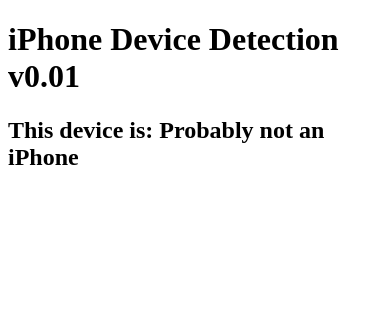
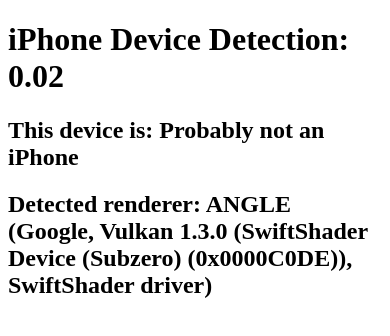
Before and after one commit to SilasReinagel/iPhoneDeviceDetectionWeb, a plain HTML site: page index.html in a window 390 px wide. Drawn offline with Linux system fonts and the light colour scheme.

Commit message:
Trying to improve dectection of later iPhone models.

```diff
--- a/index.html
+++ b/index.html
@@ -5,16 +5,19 @@
   <title>iPhone Device Detection</title>
   <script src="iphoneDeviceDetect.js"></script>
   <script>
+    const appendTextElement = (elementType, text) => {
+      const el = document.createElement(elementType);
+      el.appendChild(document.createTextNode(text));
+      document.body.appendChild(el);
+    }
+
     const detectDevice = () => {
-      const device = iPhoneDeviceModel();
-      const h = document.createElement("h2");
-      const t = document.createTextNode(`This device is: ${device}`);
-      h.appendChild(t);
-      document.body.appendChild(h);
+      appendTextElement("h1", `iPhone Device Detection: ${detectionVersion}`);
+      appendTextElement("h2", `This device is: ${iPhoneDeviceModel()}`);
+      appendTextElement("h2", `Detected renderer: ${getDetectedGpu()}`);
     };
   </script>
 </head>
 <body onload="detectDevice()">
-  <h1>iPhone Device Detection v0.01</h1>
 </body>
 </html>
--- a/iphoneDeviceDetect.js
+++ b/iphoneDeviceDetect.js
@@ -1,30 +1,39 @@
-function iPhoneDeviceModel() {
+const detectionVersion = '0.02';
+
+let detectionRenderer;
+
+const getDetectedGpu = () => {
+    if (!detectionRenderer)
+        return "None";
+    return detectionRenderer;
+}
+
+const iPhoneDeviceModel = () => {
   const canvas = document.createElement("canvas");
-  let renderer;
   if (canvas) {
-      const context = canvas.getContext("webgl") || canvas.getContext("experimental-webgl");
-      if (context) {
-          const info = context.getExtension("WEBGL_debug_renderer_info");
-          if (info) {
-              renderer = context.getParameter(info.UNMASKED_RENDERER_WEBGL);
+      const gl = canvas.getContext("webgl");
+      if (gl) {
+          const debugInfo = gl.getExtension("WEBGL_debug_renderer_info");
+          if (debugInfo) {
+              detectionRenderer = gl.getParameter(debugInfo.UNMASKED_RENDERER_WEBGL);
           }
       }
   }
 
   // iPhone 13 Series
-  if (renderer == "Apple A15 GPU")
+  if (detectionRenderer == "Apple A15 GPU")
     return "iPhone 13 Series";
 
   // iPhone 12 Series
-  if (renderer == "Apple A14 GPU")
+  if (detectionRenderer == "Apple A14 GPU")
     return "iPhone 12 Series";
 
   // iPhone 11 Series
-  if (renderer == "Apple A13 GPU")
+  if (detectionRenderer == "Apple A13 GPU")
     return "iPhone 11 Series";
 
   // iPhone XS Series (including XR)
-  if (renderer == "Apple A12 GPU")
+  if (detectionRenderer == "Apple A12 GPU")
     return "iPhone XS Series";
 
   // Below from StackOverflow: https://stackoverflow.com/a/49774317
@@ -35,7 +44,7 @@
 
   // iPhone 6+/6s+/7+ and 8+
   } else if ((window.screen.height / window.screen.width == 736 / 414) && (window.devicePixelRatio == 3)) {
-      switch (renderer) {
+      switch (detectionRenderer) {
           default:
               return "iPhone 6 Plus, 6s Plus, 7 Plus or 8 Plus";
           case "Apple A8 GPU":
@@ -50,7 +59,7 @@
 
   // iPhone 6+/6s+/7+ and 8+ in zoom mode
   } else if ((window.screen.height / window.screen.width == 667 / 375) && (window.devicePixelRatio == 3)) {
-      switch(renderer) {
+      switch(detectionRenderer) {
           default:
               return "iPhone 6 Plus, 6s Plus, 7 Plus or 8 Plus (display zoom)";
           case "Apple A8 GPU":
@@ -65,7 +74,7 @@
 
   // iPhone 6/6s/7 and 8
   } else if ((window.screen.height / window.screen.width == 667 / 375) && (window.devicePixelRatio == 2)) {
-      switch(renderer) {
+      switch(detectionRenderer) {
           default:
               return "iPhone 6, 6s, 7 or 8";
           case "Apple A8 GPU":
@@ -80,7 +89,7 @@
 
   // iPhone 5/5C/5s/SE or 6/6s/7 and 8 in zoom mode
   } else if ((window.screen.height / window.screen.width == 1.775) && (window.devicePixelRatio == 2)) {
-      switch(renderer) {
+      switch(detectionRenderer) {
           default:
               return "iPhone 5, 5C, 5S, SE or 6, 6s, 7 and 8 (display zoom)";
           case "PowerVR SGX 543":
@@ -99,7 +108,7 @@
 
   // iPhone 4/4s
   } else if ((window.screen.height / window.screen.width == 1.5) && (window.devicePixelRatio == 2)) {
-      switch(renderer) {
+      switch(detectionRenderer) {
           default:
               return "iPhone 4 or 4s";
           case "PowerVR SGX 535":
@@ -110,7 +119,7 @@
 
   // iPhone 1/3G/3GS
   } else if ((window.screen.height / window.screen.width == 1.5) && (window.devicePixelRatio == 1)) {
-      switch(renderer) {
+      switch(detectionRenderer) {
           default:
               return "iPhone 1, 3G or 3GS";
           case "ALP0298C05":
@@ -118,7 +127,14 @@
           case "S5L8900":
               return "iPhone 1, 3G";
       }
+  } else if (isIphone()) {
+    return "Unindentified iPhone";
   } else {
-      return "Probably not an iPhone";
+    return "Probably not an iPhone";
   }
 }
+
+// From StackOverflow: https://stackoverflow.com/a/9039885/4009517
+const isIphone = () => {
+    return ['iPhone Simulator','iPhone'].includes(navigator.platform);
+}
```
